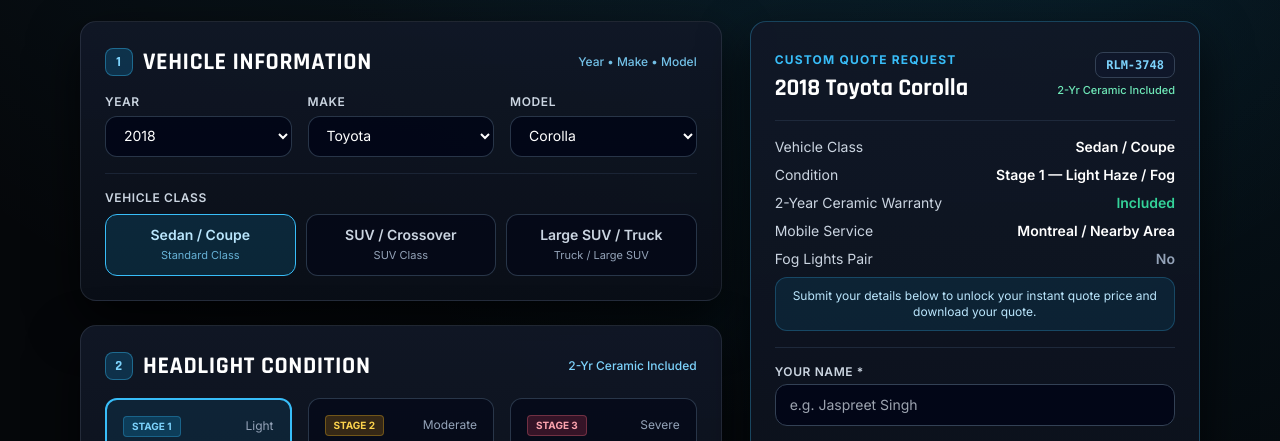
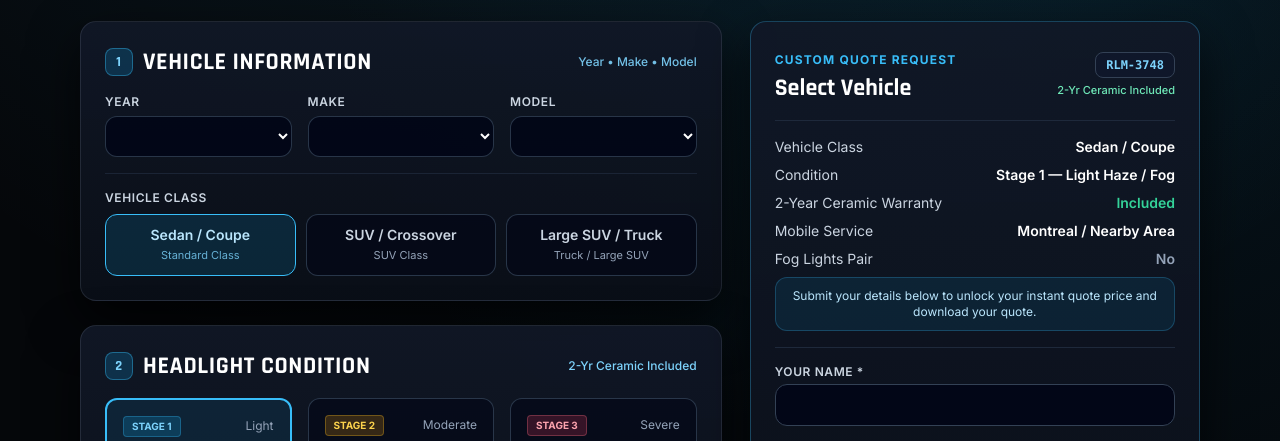
Before and after one commit to RestolightMtl/RestolightMtl, a plain HTML site: page index.html in a window 1280 px wide. Shown: the part 494-935 px from the top of the page. Drawn offline with nearby package versions, Linux system fonts and the light colour scheme.

Commit message:
Set initial values for form inputs and vehicle selection
Updated input fields to have empty initial values and modified vehicle selection display.

```diff
--- a/index.html
+++ b/index.html
@@ -258,7 +258,7 @@
         <!-- Custom Model Input when "Other" is selected -->
         <div id="custom-model-wrap" class="hidden mt-3">
           <label for="custom-model-input" id="lbl-custom-model" class="block text-xs font-semibold uppercase tracking-wider text-slate-300 mb-1.5">Custom Vehicle Model</label>
-          <input id="custom-model-input" type="text" oninput="updateQuotePreview()" placeholder="Enter your car model (e.g. Civic Touring, RAV4 Hybrid)" class="w-full rounded-xl bg-slate-950/90 border border-slate-700/80 focus:border-sky-400 px-3.5 py-2.5 text-sm text-white outline-none transition" />
+          <input id="custom-model-input" type="text" value="" oninput="updateQuotePreview()" class="w-full rounded-xl bg-slate-950/90 border border-slate-700/80 focus:border-sky-400 px-3.5 py-2.5 text-sm text-white outline-none transition" />
         </div>
 
         <!-- Vehicle Class Selector -->
@@ -414,7 +414,7 @@
         <div class="flex items-center justify-between border-b border-slate-800 pb-4 mb-4">
           <div>
             <span id="quote-label" class="text-xs font-bold uppercase tracking-widest text-sky-400">Custom Quote Request</span>
-            <h2 id="quote-vehicle-heading" class="font-display text-2xl font-bold text-white mt-0.5">2018 Toyota Corolla</h2>
+            <h2 id="quote-vehicle-heading" class="font-display text-2xl font-bold text-white mt-0.5">Select Vehicle</h2>
           </div>
           <div class="text-right">
             <span id="quote-id-badge" class="inline-block px-2.5 py-1 rounded-lg bg-slate-900 border border-slate-700 font-mono text-xs font-bold text-sky-300">RLM-3748</span>
@@ -494,27 +494,27 @@
           </div>
         </div>
 
-        <!-- Customer Submission Form -->
+        <!-- Customer Submission Form (Empty Initial Inputs, No Examples) -->
         <form id="quote-form" onsubmit="submitQuote(event)" class="space-y-3">
           <div>
             <label for="cust-name" class="block text-xs font-semibold uppercase tracking-wider text-slate-300 mb-1">Your Name *</label>
-            <input id="cust-name" type="text" required placeholder="e.g. Jaspreet Singh" class="w-full rounded-xl bg-slate-950 border border-slate-700 focus:border-sky-400 px-3.5 py-2.5 text-sm text-white outline-none transition" />
+            <input id="cust-name" type="text" value="" required class="w-full rounded-xl bg-slate-950 border border-slate-700 focus:border-sky-400 px-3.5 py-2.5 text-sm text-white outline-none transition" />
           </div>
 
           <div class="grid grid-cols-1 sm:grid-cols-2 gap-3">
             <div>
               <label for="cust-phone" class="block text-xs font-semibold uppercase tracking-wider text-slate-300 mb-1">Phone Number *</label>
-              <input id="cust-phone" type="tel" required placeholder="(514) 555-0199" class="w-full rounded-xl bg-slate-950 border border-slate-700 focus:border-sky-400 px-3.5 py-2.5 text-sm text-white outline-none transition" />
+              <input id="cust-phone" type="tel" value="" required class="w-full rounded-xl bg-slate-950 border border-slate-700 focus:border-sky-400 px-3.5 py-2.5 text-sm text-white outline-none transition" />
             </div>
             <div>
               <label for="cust-email" id="lbl-cust-email" class="block text-xs font-semibold uppercase tracking-wider text-slate-300 mb-1">Email Address *</label>
-              <input id="cust-email" type="email" required placeholder="you@example.com" class="w-full rounded-xl bg-slate-950 border border-slate-700 focus:border-sky-400 px-3.5 py-2.5 text-sm text-white outline-none transition" />
+              <input id="cust-email" type="email" value="" required class="w-full rounded-xl bg-slate-950 border border-slate-700 focus:border-sky-400 px-3.5 py-2.5 text-sm text-white outline-none transition" />
             </div>
           </div>
 
           <div>
             <label for="cust-address" class="block text-xs font-semibold uppercase tracking-wider text-slate-300 mb-1">Street / Area *</label>
-            <input id="cust-address" type="text" required placeholder="Street or parking spot" class="w-full rounded-xl bg-slate-950 border border-slate-700 focus:border-sky-400 px-3.5 py-2.5 text-sm text-white outline-none transition" />
+            <input id="cust-address" type="text" value="" required class="w-full rounded-xl bg-slate-950 border border-slate-700 focus:border-sky-400 px-3.5 py-2.5 text-sm text-white outline-none transition" />
           </div>
 
           <button id="btn-submit-quote" type="submit" class="w-full py-3.5 px-4 rounded-xl bg-sky-400 hover:bg-sky-300 text-slate-950 font-bold text-sm uppercase tracking-wider transition xenon-glow cursor-pointer">
@@ -768,46 +768,63 @@
       if (!yearSelect || !makeSelect) return;
 
       yearSelect.innerHTML = "";
+      const blankYear = document.createElement("option");
+      blankYear.value = "";
+      blankYear.textContent = "";
+      blankYear.selected = true;
+      yearSelect.appendChild(blankYear);
+
       for (let y = 2027; y >= 1995; y--) {
         const opt = document.createElement("option");
         opt.value = String(y);
         opt.textContent = String(y);
-        if (y === 2018) opt.selected = true;
         yearSelect.appendChild(opt);
       }
 
       makeSelect.innerHTML = "";
+      const blankMake = document.createElement("option");
+      blankMake.value = "";
+      blankMake.textContent = "";
+      blankMake.selected = true;
+      makeSelect.appendChild(blankMake);
+
       Object.keys(VEHICLES).forEach((make) => {
         const opt = document.createElement("option");
         opt.value = make;
         opt.textContent = make;
-        if (make === "Toyota") opt.selected = true;
         makeSelect.appendChild(opt);
       });
 
-      populateModels("Toyota", "Corolla");
+      populateModels("", "");
     }
 
     function populateModels(make, preferredModel) {
       const modelSelect = document.getElementById("car-model");
       if (!modelSelect) return;
-      const list = VEHICLES[make] || ["Other"];
       modelSelect.innerHTML = "";
-      list.forEach((m) => {
+
+      const blankModel = document.createElement("option");
+      blankModel.value = "";
+      blankModel.textContent = "";
+      blankModel.selected = !preferredModel;
+      modelSelect.appendChild(blankModel);
+
+      if (make && VEHICLES[make]) {
+        VEHICLES[make].forEach((m) => {
           const opt = document.createElement("option");
           opt.value = m;
           opt.textContent = m;
           if (m === preferredModel) opt.selected = true;
           modelSelect.appendChild(opt);
         });
+      }
       toggleCustomModelInput();
     }
 
     function handleMakeChange() {
       const makeSelect = document.getElementById("car-make");
-      const make = makeSelect ? makeSelect.value : "Toyota";
-      const list = VEHICLES[make] || ["Other"];
-      populateModels(make, list[0]);
+      const make = makeSelect ? makeSelect.value : "";
+      populateModels(make, "");
       updateQuotePreview();
     }
 
@@ -947,13 +964,16 @@
       const spotEl = document.getElementById("spot-type");
       const fogEl = document.getElementById("addon-fog");
 
-      const year = yearEl ? yearEl.value : "2018";
-      const make = makeEl ? makeEl.value : "Toyota";
-      let model = modelEl ? modelEl.value : "Corolla";
+      const year = yearEl ? yearEl.value.trim() : "";
+      const make = makeEl ? makeEl.value.trim() : "";
+      let model = modelEl ? modelEl.value.trim() : "";
       const customModel = customEl ? customEl.value.trim() : "";
       if ((model === "Other" || model === "Other Model") && customModel) {
         model = customModel;
       }
+
+      const vehicleParts = [year, make, model].filter(Boolean);
+      const vehicleDisplay = vehicleParts.length ? vehicleParts.join(" ") : "Select Vehicle";
 
       const basePrice = CLASS_BASE_PRICES[appState.size] || 100;
       const condSurcharge = CONDITION_SURCHARGES[appState.condition] || 0;
@@ -967,7 +987,7 @@
 
       return {
         quoteId: appState.quoteId,
-        vehicle: `${year} ${make} ${model}`.trim(),
+        vehicle: vehicleDisplay,
         classLabel: CLASS_LABELS[appState.size] || "Sedan / Coupe",
         conditionLabel: CONDITION_LABELS[appState.condition] || "Stage 1 — Light Haze / Fog",
         zoneKey,
```
Lines whose indentation alone changed are shown as unchanged.
